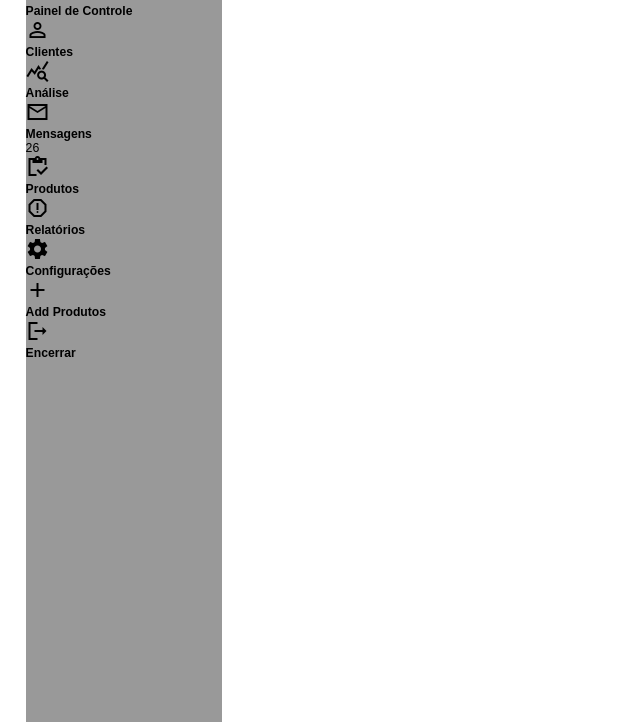
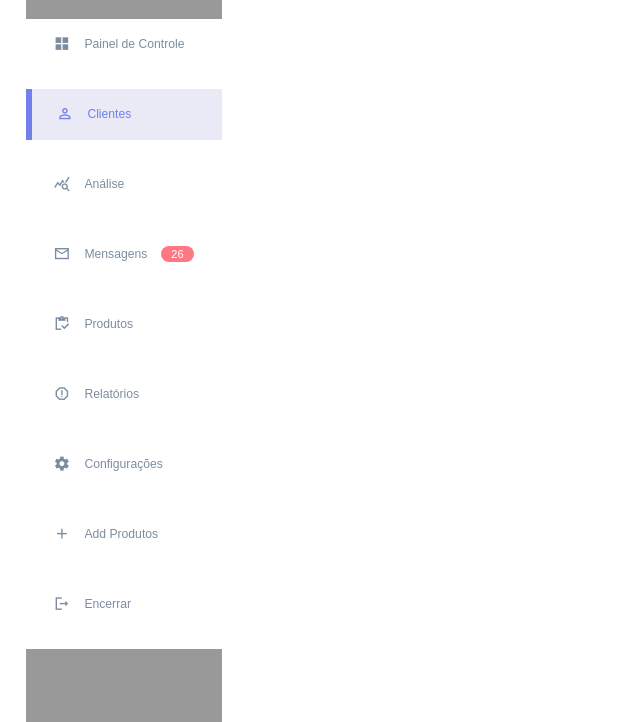
Before and after one commit to 7Caylon7/Dashboard-0100, a plain HTML site: page index.html in a window 1280 px wide. Shown: the part 78-800 px from the top of the page, without its empty margins (0-640 px from the left). Drawn offline with Linux system fonts and the light colour scheme; a web font is replaced by a local one.

Commit message:
Estilo da barra lateral

```diff
--- a/index.html
+++ b/index.html
@@ -29,7 +29,7 @@
                 </div>
 
                 <div class="sidebar">
-                    <a href=""><span class="material-icons-sharp">person_outline</span><h3>Clientes</h3></a>
+                    <a href="" class="active"><span class="material-icons-sharp">person_outline</span><h3>Clientes</h3></a>
                 </div>
 
                 <div class="sidebar">
--- a/style.css
+++ b/style.css
@@ -1,3 +1,30 @@
+:root{
+    --color-primary: #7380ec;
+    --color-danger: #ff7782;
+    --color-success: #41f1b6;
+    --coor-warning: #ffbb55;
+    --color-white: #fff;
+    --color-info-dark: #7d8da1;
+    --color-info-ligth: #dce1eb;
+    --color-dark: #363949;
+    --color-ligth: rgba(132, 139, 200, 0.18);
+    --color-primary-variant: #111e88;
+    --color-background: #f6f6f9;
+
+    --card-border-radius: 2rem;
+    --border-radius-1: 0.04rem;
+    --border-radius-2: 0.08rem;
+    --border-radius-3: 1.2rem;
+
+    --card-padding: 1.8rem;
+    --padding-1: 1.2rem;
+
+    --box-shadow: 0 2rem 3rem var(--color-ligth)
+}
+
+
+/*=====Configurações iniciais======*/
+
 *{
     margin: 0;
     padding: 0;
@@ -23,7 +50,7 @@ body{
     overflow-x: hidden;
 }
 
-
+/*=====Estilo do sidebar======*/
 .container{
     display: grid;
     width: 96%;
@@ -32,9 +59,7 @@ body{
     gap: 1.8rem;
     grid-template-columns: 14rem auto 23rem;
 }
-a{
-    color: #000;
-}
+
 
 img{
     display: block;
@@ -89,10 +114,80 @@ aside .top{
 
 aside .logo{
     display: flex;
+    gap: 1rem;
 }
 
 aside .logo img{
-    margin: 0px 5px;
     width: 2.5rem;
     height: 2.5rem;
 }
+
+aside .close{
+    display: none;
+}
+
+/*=====Sidebar======*/
+
+aside .sidebar{
+    background: #ffff;
+    display: flex;
+    flex-direction: column;
+    height: 70px;
+    position: relative;
+    top: 3rem;
+}
+
+aside h3{
+    font-weight: 500;
+}
+
+aside .sidebar a{
+    display: flex;
+    color: var(--color-info-dark);
+    margin-left: 2rem;
+    gap: 1rem;
+    align-items: center;
+    position: relative;
+    height: 3.7rem;
+    transition: all 300ms ease;
+}
+
+
+aside .sidebar a span{
+    font-size: 1.2rem;
+    transition: all 300ms ease;
+}
+
+aside .sidebar a.active{
+    background: var(--color-ligth);
+    color: var(--color-primary);
+    margin-left: 0;
+}
+
+aside .sidebar a.active:before{
+    content: "";
+    width: 6px;
+    height: 100%;
+    background: var(--color-primary);
+}
+
+aside .sidebar a.active span{
+    color: var(--color-primary);
+    margin-left: calc(1rem - 3px);
+}
+
+aside .sidebar a:hover{
+    color: var(--color-primary);
+}
+
+aside .sidebar a:hover span{
+    margin-left: 1rem;
+}
+
+aside .sidebar .mensage-count{
+    background: var(--color-danger);
+    color: var(--color-white);
+    padding: 2px 10px;
+    font-size: 11px;
+    border-radius: var(--border-radius-3);
+}
```
